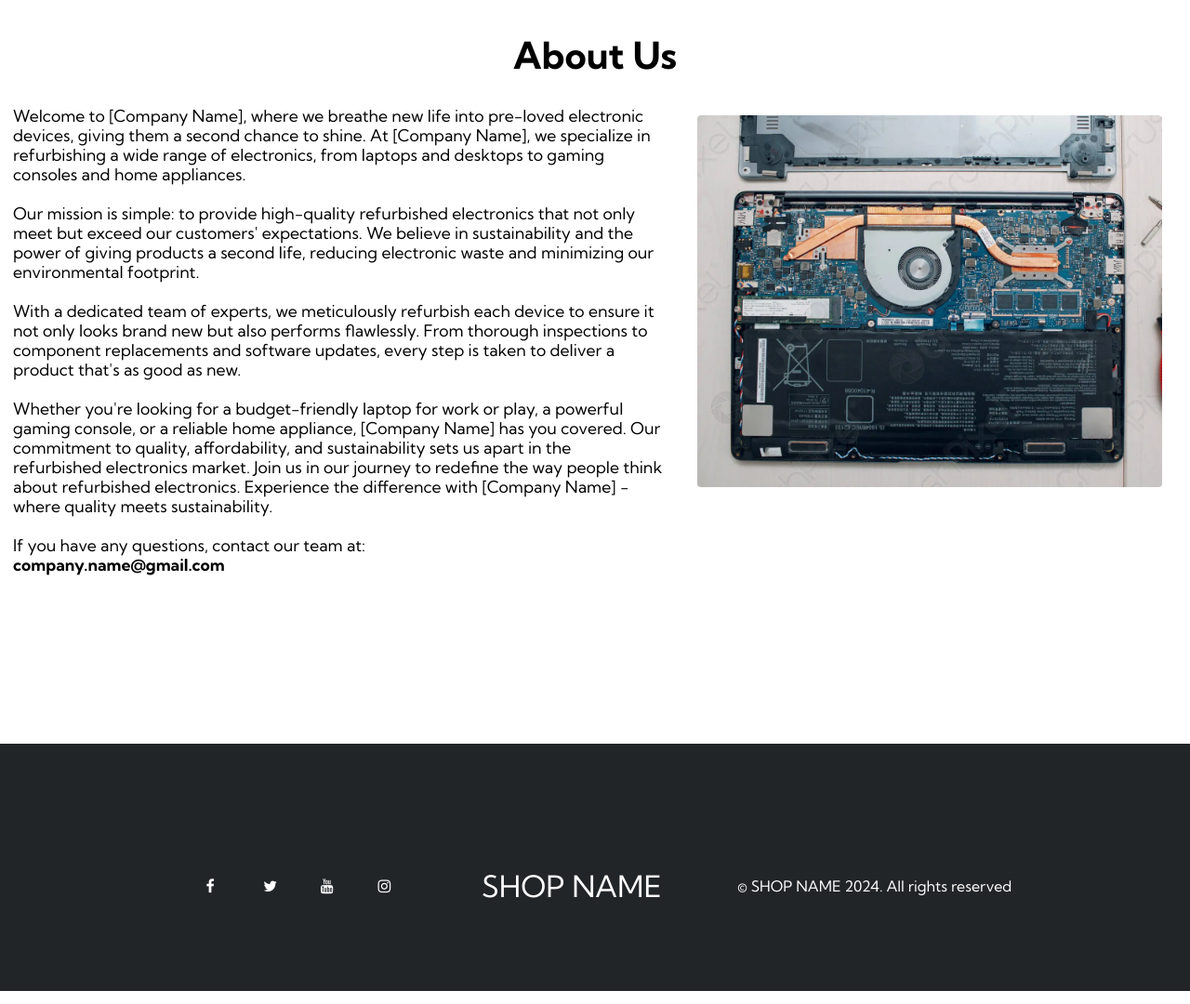
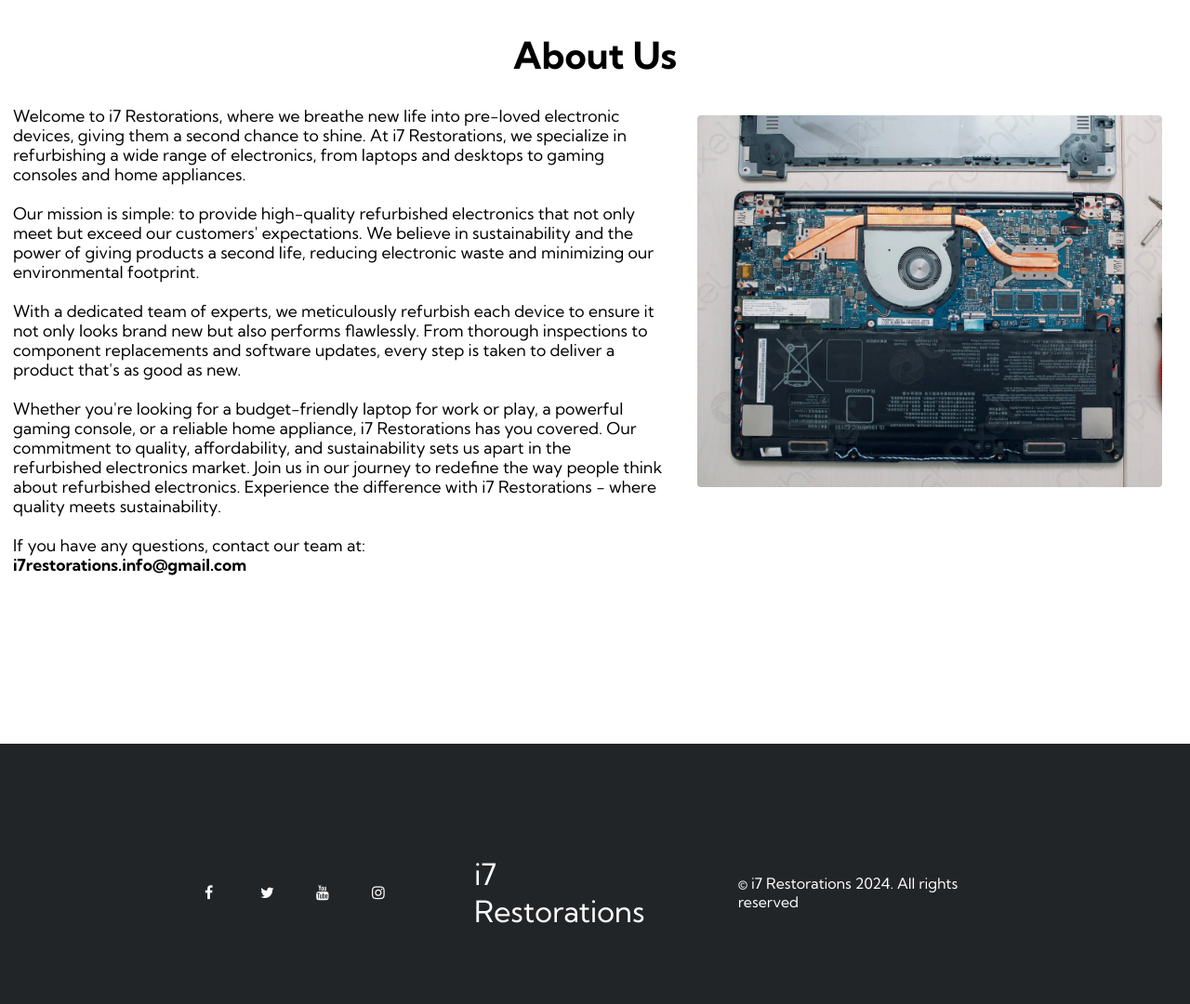
Before and after one commit to Kouluprojekti/Kouluprojekti, a PHP site: page /about.php in a window 1280 px wide. Shown: the part 80-1160 px from the top of the page at 93% size. Run offline with PHP 8.4, Linux system fonts and the light colour scheme; a stand-in replaces the project's code that opens the database connection.

Commit message:
added company name to everything

```diff
--- a/about.php
+++ b/about.php
@@ -66,18 +66,18 @@
 <div class="about__container" id="about">
     <h1>About Us</h1>
     <div class="about__content">
-        <p>Welcome to [Company Name], where we breathe new life into pre-loved electronic devices, giving them a second chance to shine. At [Company Name], we specialize in refurbishing a wide range of electronics, from laptops and desktops to gaming consoles and home appliances. <br><br>
+        <p>Welcome to i7 Restorations, where we breathe new life into pre-loved electronic devices, giving them a second chance to shine. At i7 Restorations, we specialize in refurbishing a wide range of electronics, from laptops and desktops to gaming consoles and home appliances. <br><br>
 
             Our mission is simple: to provide high-quality refurbished electronics that not only meet but exceed our customers' expectations. We believe in sustainability and the power of giving products a second life, reducing electronic waste and minimizing our environmental footprint.<br><br>
 
             With a dedicated team of experts, we meticulously refurbish each device to ensure it not only looks brand new but also performs flawlessly. From thorough inspections to component replacements and software updates, every step is taken to deliver a product that's as good as new.<br><br>
 
-            Whether you're looking for a budget-friendly laptop for work or play, a powerful gaming console, or a reliable home appliance, [Company Name] has you covered. Our commitment to quality, affordability, and sustainability sets us apart in the refurbished electronics market.
+            Whether you're looking for a budget-friendly laptop for work or play, a powerful gaming console, or a reliable home appliance, i7 Restorations has you covered. Our commitment to quality, affordability, and sustainability sets us apart in the refurbished electronics market.
 
-            Join us in our journey to redefine the way people think about refurbished electronics. Experience the difference with [Company Name] - where quality meets sustainability.
+            Join us in our journey to redefine the way people think about refurbished electronics. Experience the difference with i7 Restorations - where quality meets sustainability.
 
             <br><br>If you have any questions, contact our team at:
-            <br><strong>company.name@gmail.com</strong></p>
+            <br><strong>i7restorations.info@gmail.com</strong></p>
         <div class="about__card"></div>
     </div>
 </div>
@@ -91,9 +91,9 @@
             <a href="https://www.youtube.com/" target="_blank" class="fa fa-youtube"></a>
             <a href="https://www.instagram.com/" target="_blank" class="fa fa-instagram"></a>
             <div class="footer__logo">
-                <a href="index.php" id="footer__logo">SHOP NAME</a>
+                <a href="index.php" id="footer__logo">i7 Restorations</a>
             </div>
-            <p class="website__rights">© SHOP NAME 2024. All rights reserved</p>
+            <p class="website__rights">© i7 Restorations 2024. All rights reserved</p>
         </div>
     </div>
 </div>
--- a/cart.php
+++ b/cart.php
@@ -15,7 +15,7 @@
     <!-- Navbar Section -->
     <nav class="navbar">
         <div class="navbar__container">
-            <a href="index.php" id="navbar__logo">Shop Name</a>
+            <a href="index.php" id="navbar__logo">i7 Restorations</a>
             <div class="navbar__toggle" id="mobile-menu">
                 <span class="bar"></span>
                 <span class="bar"></span>
@@ -138,9 +138,9 @@
                 <a href="https://www.youtube.com/" target="blank" class="fa fa-youtube"></a>
                 <a href="https://www.instagram.com/" target="blank" class="fa fa-instagram"></a>
                 <div class="footer__logo">
-                    <a href="index.php" id="footer__logo">SHOP NAME</a>
+                    <a href="index.php" id="footer__logo">i7 Restorations</a>
                 </div>
-                <p class="website__rights">© SHOP NAME 2024. All rights reserved</p>
+                <p class="website__rights">© i7 Restorations 2024. All rights reserved</p>
             </div>
         </div>
     </div>
--- a/checkout.php
+++ b/checkout.php
@@ -16,7 +16,7 @@
     <!-- Navbar Section -->
     <nav class="navbar">
         <div class="navbar__container">
-            <a href="index.php" id="navbar__logo">Shop Name</a>
+            <a href="index.php" id="navbar__logo">i7 Restorations</a>
             <div class="navbar__toggle" id="mobile-menu">
                 <span class="bar"></span>
                 <span class="bar"></span>
@@ -156,9 +156,9 @@
                 <a href="https://www.youtube.com/" target="_blank" class="fa fa-youtube"></a>
                 <a href="https://www.instagram.com/" target="_blank" class="fa fa-instagram"></a>
                 <div class="footer__logo">
-                    <a href="index.php" id="footer__logo">SHOP NAME</a>
+                    <a href="index.php" id="footer__logo">i7 Restorations</a>
                 </div>
-                <p class="website__rights">© SHOP NAME 2024. All rights reserved</p>
+                <p class="website__rights">© i7 Restorations 2024. All rights reserved</p>
             </div>
         </div>
     </div>
--- a/index.php
+++ b/index.php
@@ -16,7 +16,7 @@
 <!-- Navbar Section -->
 <nav class="navbar">
     <div class="navbar__container">
-        <a href="index.php" id="navbar__logo">Shop Name</a>
+        <a href="index.php" id="navbar__logo">i7 Restorations</a>
         <div class="navbar__toggle" id="mobile-menu">
             <span class="bar"></span>
             <span class="bar"></span>
@@ -119,9 +119,9 @@
             <a href="https://www.youtube.com/" target="blank" class="fa fa-youtube"></a>
             <a href="https://www.instagram.com/" target="blank" class="fa fa-instagram"></a>
             <div class="footer__logo">
-                <a href="index.php" id="footer__logo">SHOP NAME</a>
+                <a href="index.php" id="footer__logo">i7 Restorations</a>
             </div>
-            <p class="website__rights">© SHOP NAME 2024. All rights reserved</p>
+            <p class="website__rights">© i7 Restorations 2024. All rights reserved</p>
         </div>
     </div>
 </div>
--- a/receipt.php
+++ b/receipt.php
@@ -14,7 +14,7 @@
     <!-- Navbar Section -->
     <nav class="navbar">
         <div class="navbar__container">
-            <a href="index.php" id="navbar__logo">Shop Name</a>
+            <a href="index.php" id="navbar__logo">i7 Restorations</a>
             <div class="navbar__toggle" id="mobile-menu">
                 <span class="bar"></span>
                 <span class="bar"></span>
@@ -140,9 +140,9 @@
             <a href="https://www.youtube.com/" target="blank" class="fa fa-youtube"></a>
             <a href="https://www.instagram.com/" target="blank" class="fa fa-instagram"></a>
             <div class="footer__logo">
-                <a href="index.php" id="footer__logo">SHOP NAME</a>
+                <a href="index.php" id="footer__logo">i7 Restorations</a>
             </div>
-            <p class="website__rights">© SHOP NAME 2024. All rights reserved</p>
+            <p class="website__rights">© i7 Restorations 2024. All rights reserved</p>
         </div>
     </div>
 </div>
```
